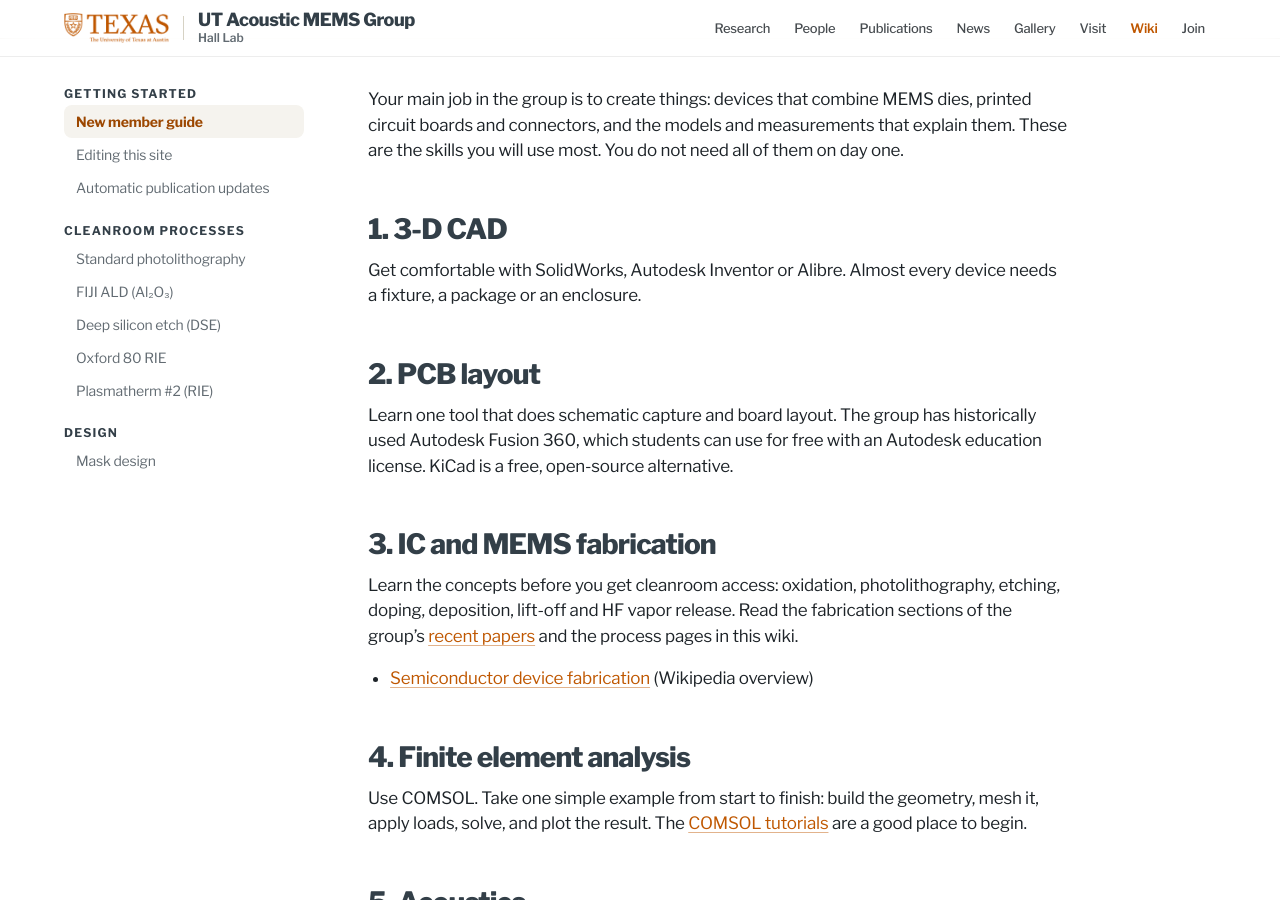
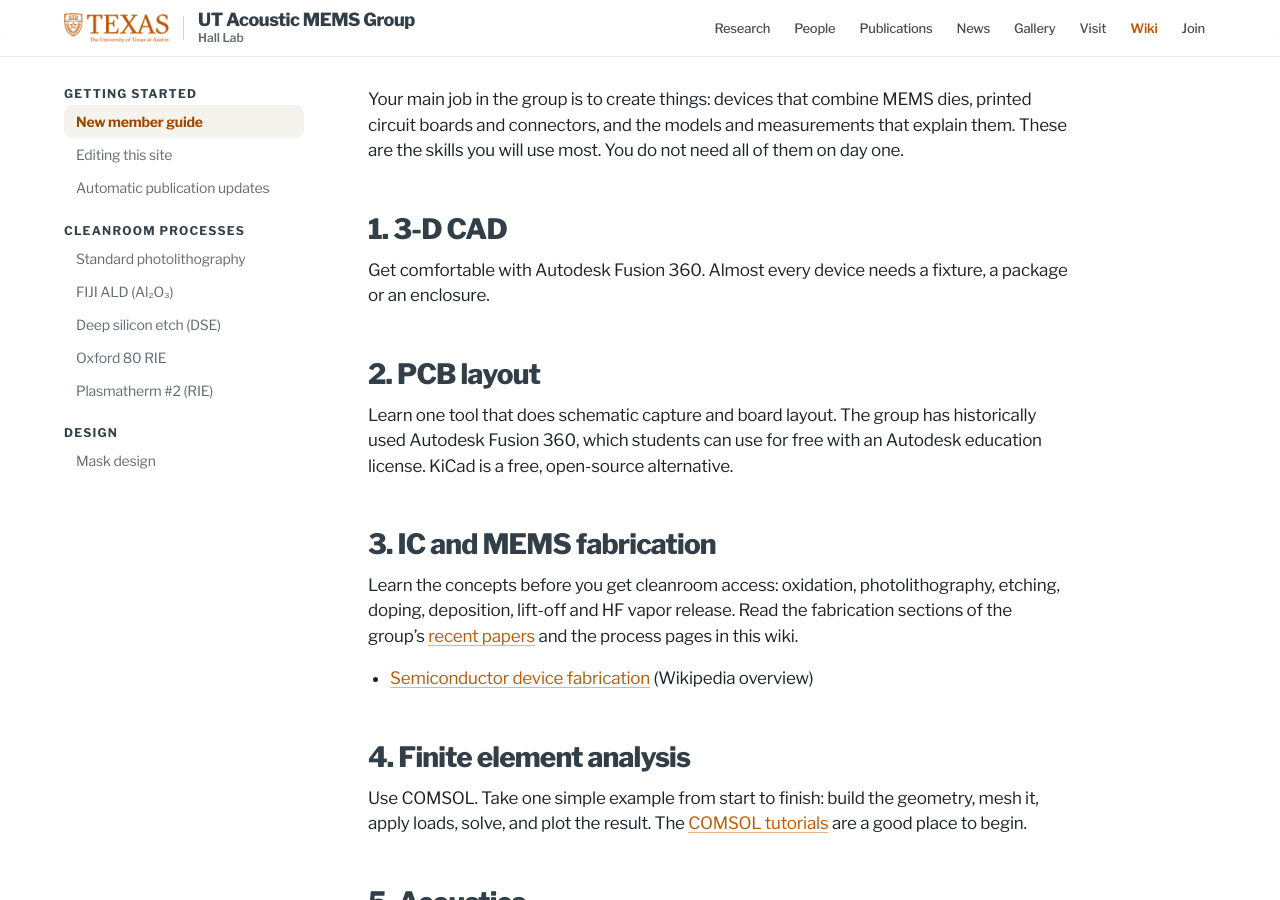
Before and after one commit to utacousticmems/utacousticmems.github.io, a Jekyll site: the page built from _wiki/new-member-guide.md, in a window 1280 px wide and 900 px high, scrolled down 329 px. Built offline with Jekyll 4.4.1, drawn with Linux system fonts in a browser that asks for light colours.

Commit message:
CAD: Fusion 360 only, in the New member guide and on the Join page
Per Ehsan, the group no longer uses SolidWorks or Alibre. The New member
guide's 3-D CAD tip now names Autodesk Fusion 360 only, and the Join
page's "Good preparation" list says the group uses Fusion 360 for 3-D CAD
and PCB layout instead of "SolidWorks, Inventor or similar".

Co-Authored-By: Claude Opus 5.5 <noreply@anthropic.com>
Claude-Session: https://claude.ai/code/session_01XnJK1uFm4Hm7VzSdi3M7UW

```diff
--- a/_wiki/new-member-guide.md
+++ b/_wiki/new-member-guide.md
@@ -10,7 +10,7 @@ updated: Nov 2026
 Your main job in the group is to create things: devices that combine MEMS dies, printed circuit boards and connectors, and the models and measurements that explain them. These are the skills you will use most. You do not need all of them on day one.
 
 ## 1. 3-D CAD
-Get comfortable with SolidWorks, Autodesk Inventor or Alibre. Almost every device needs a fixture, a package or an enclosure.
+Get comfortable with Autodesk Fusion 360. Almost every device needs a fixture, a package or an enclosure.
 
 ## 2. PCB layout
 Learn one tool that does schematic capture and board layout. The group has historically used Autodesk Fusion 360, which students can use for free with an Autodesk education license. KiCad is a free, open-source alternative.
--- a/join.html
+++ b/join.html
@@ -32,7 +32,7 @@ lede: We are always looking for curious, hands-on students. Our students take ME
     <h2>Good preparation</h2>
     <p>No one arrives knowing all of this. These are the skills our students end up using most, and a head start on any of them helps:</p>
     <ul>
-      <li>3-D CAD (SolidWorks, Inventor or similar) and PCB layout</li>
+      <li>3-D CAD and PCB layout (the group uses Autodesk Fusion 360)</li>
       <li>IC/MEMS fabrication concepts: oxidation, lithography, etching, deposition, lift-off</li>
       <li>Finite element analysis in COMSOL</li>
       <li>Acoustics fundamentals and lumped-element transducer modeling</li>
```
